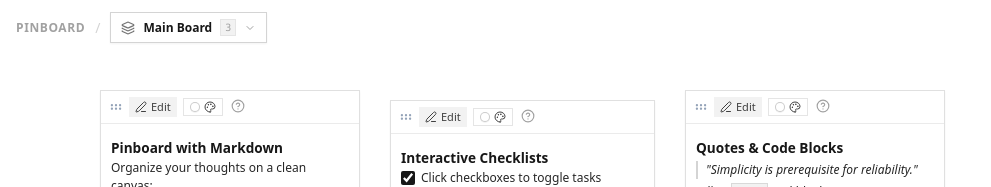
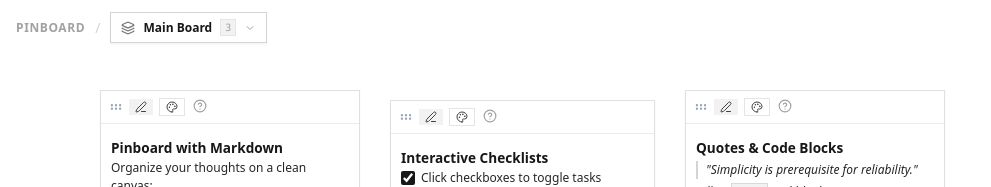
Before and after one commit to yuzukistea211/virtual-pinboard, a React (Vite) app: page / in a window 1280 px wide. Shown: the top 187 px of the page, without its empty margins (0-991 px from the left). Built offline with nearby package versions, Linux system fonts and the light colour scheme; a web font is replaced by a local one.

Commit message:
refactor: streamline UI and hide global scrollbar
Remove redundant labels and indicators in note cards, temporarily disable the "Add Pinboard" button, and hide browser scrollbars for a cleaner, distraction-free aesthetic. Update markdown cheat sheet to include horizontal rules.

```diff
--- a/src/components/BoardSwitcher.tsx
+++ b/src/components/BoardSwitcher.tsx
@@ -339,7 +339,7 @@ export const BoardSwitcher: React.FC<BoardSwitcherProps> = ({
 
           {/* Menu Footer */}
           <div className="p-2 border-t border-neutral-200 bg-neutral-50 flex items-center justify-between text-xs">
-            <button
+            {/* <button
               type="button"
               id="btn-create-board-footer"
               onClick={handleStartCreate}
@@ -347,7 +347,7 @@ export const BoardSwitcher: React.FC<BoardSwitcherProps> = ({
             >
               <Plus className="w-3 h-3" />
               <span>Add Pinboard</span>
-            </button>
+            </button>*/}
             <button
               type="button"
               id="btn-export-all-boards"
--- a/src/components/StickyNoteCard.tsx
+++ b/src/components/StickyNoteCard.tsx
@@ -394,12 +394,10 @@ export const StickyNoteCard: React.FC<StickyNoteCardProps> = ({
             {isEditing ? (
               <>
                 <Eye className="w-3 h-3" />
-                <span>Preview</span>
               </>
             ) : (
               <>
                 <PenLine className="w-3 h-3" />
-                <span>Edit</span>
               </>
             )}
           </button>
@@ -421,13 +419,6 @@ export const StickyNoteCard: React.FC<StickyNoteCardProps> = ({
               }`}
               title="Change note color & custom color variation"
             >
-              <span
-                className="w-2.5 h-2.5 rounded-full border shadow-2xs shrink-0"
-                style={{
-                  backgroundColor: noteColor,
-                  borderColor: isDark ? 'rgba(255, 255, 255, 0.4)' : 'rgba(0, 0, 0, 0.2)',
-                }}
-              />
               <Palette className="w-3 h-3" />
             </button>
 
@@ -618,6 +609,8 @@ export const StickyNoteCard: React.FC<StickyNoteCardProps> = ({
                   <p><span className="text-neutral-900 font-semibold">-</span> Bullet list</p>
                   <p><span className="text-neutral-900 font-semibold">`code`</span> inline block</p>
                   <p><span className="text-neutral-900 font-semibold">&gt;</span> Blockquote</p>
+                  <p><span className="text-neutral-900 font-semibold">***</span> Horizontal Rule</p>
+                  <p><span className="text-neutral-900 font-semibold">~~Strikethrough~~</span> text</p>
                 </div>
                 <div className="pt-1 border-t border-neutral-100 text-[9px] text-neutral-400">
                   Double-click note to edit. Esc to preview.
--- a/src/index.css
+++ b/src/index.css
@@ -302,21 +302,6 @@ html[data-font-scope="all"] body {
   font-family: ui-monospace, SFMono-Regular, Menlo, Monaco, Consolas, "Liberation Mono", "Courier New", monospace !important;
 }
 
-/* WebKit browsers (Chrome, Safari, Edge, Opera) */
-body::-webkit-scrollbar {
-  width: 4px !important;  /* Width of the vertical scrollbar */
-  height: 4px !important; /* Height of the horizontal scrollbar */
+::-webkit-scrollbar {
+  display: none;
 }
-
-body::-webkit-scrollbar-track {
-  background: transparent !important; /* Makes the track background invisible */
-}
-
-body::-webkit-scrollbar-thumb {
-  background-color: #000000 !important; /* Color of the scrollbar line */
-  border-radius: 0px !important;       /* Keeps it a sharp, solid line */
-}
-
-body::-webkit-scrollbar-button {
-  display: none !important; /* Hides the up/down arrows */
-}
```
